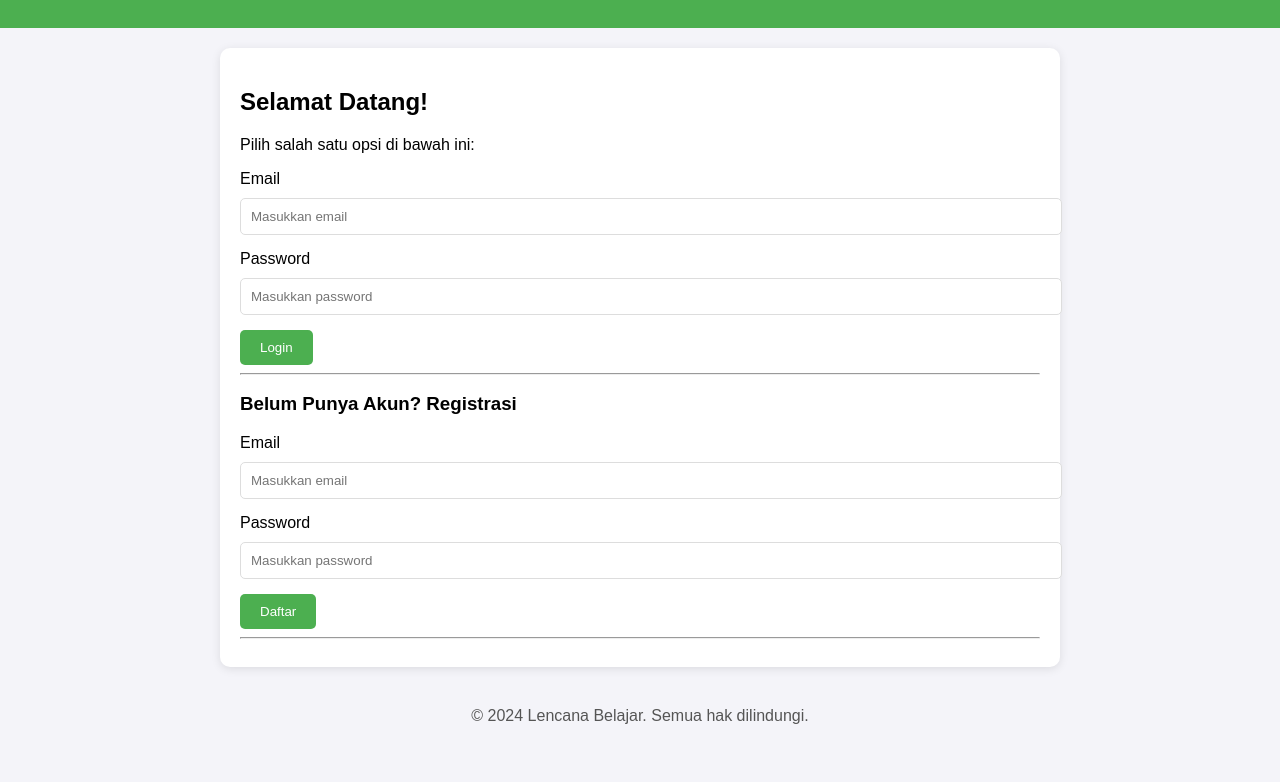
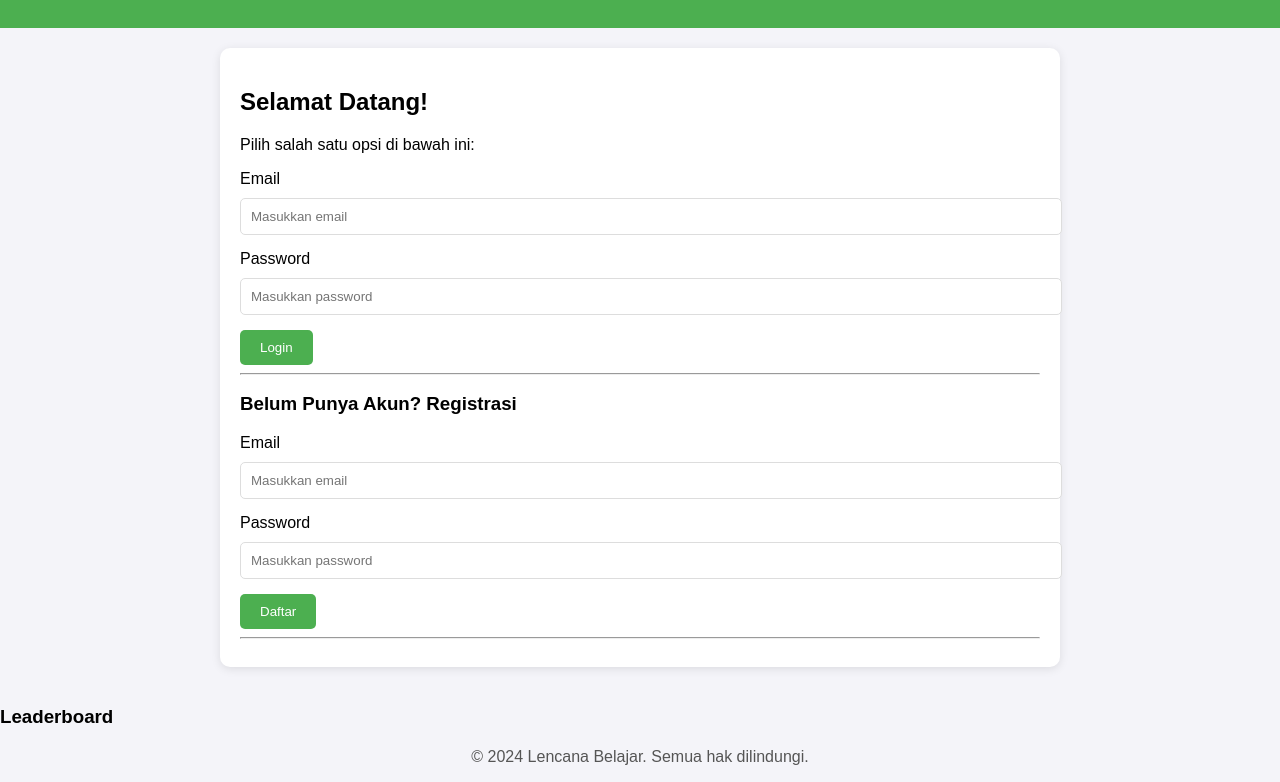
Before and after one commit to lencanabelajar/lencana-belajar, a plain HTML site: page public/index.html in a window 1280 px wide. Shown: the part 116-898 px from the top of the page. Before the commit the page ends 857 px from the top, so only its background shows below. Drawn offline with Linux system fonts and the light colour scheme; no server answers.

Commit message:
Update index.html

```diff
--- a/public/index.html
+++ b/public/index.html
@@ -49,6 +49,9 @@
     </div>
   </main>
 
+<h3>Leaderboard</h3>
+<ul id="leaderboard"></ul>
+
   <footer>
     <p>© 2024 Lencana Belajar. Semua hak dilindungi.</p>
   </footer>
```
